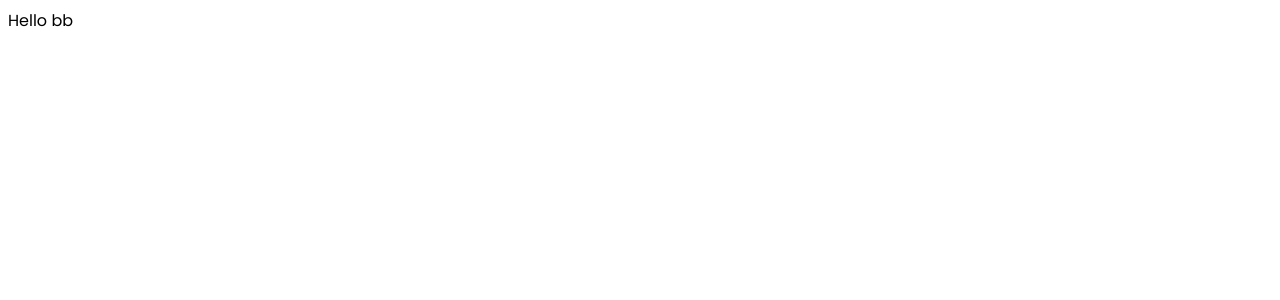
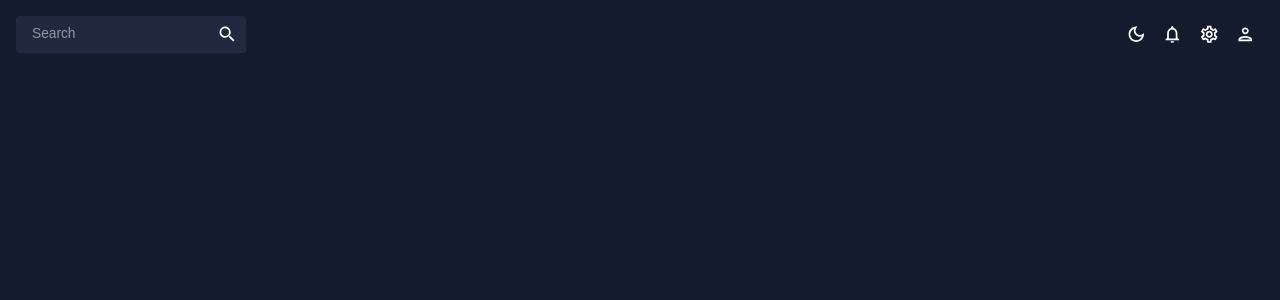
Before and after one commit to TomChaseParis/React--Admin-Dashboard, a React (Create React App) app: page / in a window 1280 px wide. Shown: the top 300 px of the page. Built offline with nearby package versions, Linux system fonts and the light colour scheme.

Commit message:
Topbar - global is done

```diff
--- a/src/App.js
+++ b/src/App.js
@@ -1,10 +1,22 @@
 import React from 'react';
+import { ColorModeContext, useMode } from './theme';
+import { CssBaseline, ThemeProvider } from '@mui/material';
+import Topbar from './scenes/global/Topbar';
+function App() {
 
-function App() {
+  const [theme, colorMode] = useMode();
+
   return (
-    <div className="App">
-      Hello bb
-    </div>
+    <ColorModeContext.Provider value={colorMode}>
+      <ThemeProvider theme={theme}>
+        <CssBaseline />
+      <div className="app">
+        <main className='content'>
+            <Topbar />
+        </main>
+      </div>
+      </ThemeProvider>
+    </ColorModeContext.Provider>
   );
 }
 
--- a/src/scenes/global/Topbar.jsx
+++ b/src/scenes/global/Topbar.jsx
@@ -1,8 +1,58 @@
-import React from 'react'
+import { Box, IconButton, useTheme } from "@mui/material";
+import { useContext } from "react";
+import { ColorModeContext, tokens } from "../../theme";
+import InputBase from "@mui/material/InputBase";
+import LightModeOutlinedIcon from "@mui/icons-material/LightModeOutlined";
+import DarkModeOutlinedIcon from "@mui/icons-material/DarkModeOutlined";
+import NotificationsOutlinedIcon from "@mui/icons-material/NotificationsOutlined";
+import SettingsOutlinedIcon from "@mui/icons-material/SettingsOutlined";
+import PersonOutlinedIcon from "@mui/icons-material/PersonOutlined";
+import SearchIcon from "@mui/icons-material/Search";
+
 
 const Topbar = () => {
+  const theme = useTheme()
+  const colors = tokens(theme.palette.mode)
+  const colorMode = useContext(ColorModeContext)
+
   return (
-    <div>Topbar</div>
+    <Box display="flex" justifyContent="space-between" p={2}>
+
+      {/* SEARCH BAR */}
+      <Box
+        display="flex"
+        backgroundColor={colors.primary[400]}
+        borderRadius="3px">
+          <InputBase sx={{ ml: 2, flex: 1 }} placeholder="Search" />
+          <IconButton type="button" sx={{ p: 1 }} >
+            <SearchIcon />
+          </IconButton>
+      </Box>
+
+      {/* ICONS */}
+      <Box display="flex">
+        <IconButton onClick={colorMode.toggleColorMode}>
+          {theme.palette.mode === 'dark' ? (
+            <DarkModeOutlinedIcon />
+          ) : (
+            <LightModeOutlinedIcon />
+          )}
+        </IconButton>
+
+        <IconButton>
+          <NotificationsOutlinedIcon />
+        </IconButton>
+
+        <IconButton>
+          <SettingsOutlinedIcon />
+        </IconButton>
+
+        <IconButton>
+          <PersonOutlinedIcon />
+        </IconButton>
+
+      </Box>
+    </Box>
   )
 }
 
--- a/src/theme.js
+++ b/src/theme.js
@@ -1,11 +1,214 @@
 import { createContext, useState, useMemo } from "react";
 import { createTheme } from "@mui/material/styles";
 
-// color design tokens
+// color design tokens export
+export const tokens = (mode) => ({
+  ...(mode === "dark"
+    ? {
+      grey: {
+        100: "#e0e0e0",
+        200: "#c2c2c2",
+        300: "#a3a3a3",
+        400: "#858585",
+        500: "#666666",
+        600: "#525252",
+        700: "#3d3d3d",
+        800: "#292929",
+        900: "#141414",
+      },
+      primary: {
+        100: "#d0d1d5",
+        200: "#a1a4ab",
+        300: "#727681",
+        400: "#1F2A40",
+        500: "#141b2d",
+        600: "#101624",
+        700: "#0c101b",
+        800: "#080b12",
+        900: "#040509",
+      },
+      greenAccent: {
+        100: "#dbf5ee",
+        200: "#b7ebde",
+        300: "#94e2cd",
+        400: "#70d8bd",
+        500: "#4cceac",
+        600: "#3da58a",
+        700: "#2e7c67",
+        800: "#1e5245",
+        900: "#0f2922",
+      },
+      redAccent: {
+        100: "#f8dcdb",
+        200: "#f1b9b7",
+        300: "#e99592",
+        400: "#e2726e",
+        500: "#db4f4a",
+        600: "#af3f3b",
+        700: "#832f2c",
+        800: "#58201e",
+        900: "#2c100f",
+      },
+      blueAccent: {
+        100: "#e1e2fe",
+        200: "#c3c6fd",
+        300: "#a4a9fc",
+        400: "#868dfb",
+        500: "#6870fa",
+        600: "#535ac8",
+        700: "#3e4396",
+        800: "#2a2d64",
+        900: "#151632",
+      },
+    }
+    : {
+      grey: {
+        100: "#141414",
+        200: "#292929",
+        300: "#3d3d3d",
+        400: "#525252",
+        500: "#666666",
+        600: "#858585",
+        700: "#a3a3a3",
+        800: "#c2c2c2",
+        900: "#e0e0e0",
+      },
+      primary: {
+        100: "#040509",
+        200: "#080b12",
+        300: "#0c101b",
+        400: "#f2f0f0", // manually changed
+        500: "#141b2d",
+        600: "#1F2A40",
+        700: "#727681",
+        800: "#a1a4ab",
+        900: "#d0d1d5",
+      },
+      greenAccent: {
+        100: "#0f2922",
+        200: "#1e5245",
+        300: "#2e7c67",
+        400: "#3da58a",
+        500: "#4cceac",
+        600: "#70d8bd",
+        700: "#94e2cd",
+        800: "#b7ebde",
+        900: "#dbf5ee",
+      },
+      redAccent: {
+        100: "#2c100f",
+        200: "#58201e",
+        300: "#832f2c",
+        400: "#af3f3b",
+        500: "#db4f4a",
+        600: "#e2726e",
+        700: "#e99592",
+        800: "#f1b9b7",
+        900: "#f8dcdb",
+      },
+      blueAccent: {
+        100: "#151632",
+        200: "#2a2d64",
+        300: "#3e4396",
+        400: "#535ac8",
+        500: "#6870fa",
+        600: "#868dfb",
+        700: "#a4a9fc",
+        800: "#c3c6fd",
+        900: "#e1e2fe",
+      },
+    }),
+});
 
+// mui theme settings
+export const themeSettings = (mode) => {
+  const colors = tokens(mode);
+  return {
+    palette: {
+      mode: mode,
+      ...(mode === "dark"
+        ? {
+          // palette values for dark mode
+          primary: {
+            main: colors.primary[500],
+          },
+          secondary: {
+            main: colors.greenAccent[500],
+          },
+          neutral: {
+            dark: colors.grey[700],
+            main: colors.grey[500],
+            light: colors.grey[100],
+          },
+          background: {
+            default: colors.primary[500],
+          },
+        }
+        : {
+          // palette values for light mode
+          primary: {
+            main: colors.primary[100],
+          },
+          secondary: {
+            main: colors.greenAccent[500],
+          },
+          neutral: {
+            dark: colors.grey[700],
+            main: colors.grey[500],
+            light: colors.grey[100],
+          },
+          background: {
+            default: "#fcfcfc",
+          },
+        }),
+    },
+    typography: {
+      fontFamily: ["Source Sans Pro", "sans-serif"].join(","),
+      fontSize: 12,
+      h1: {
+        fontFamily: ["Source Sans Pro", "sans-serif"].join(","),
+        fontSize: 40,
+      },
+      h2: {
+        fontFamily: ["Source Sans Pro", "sans-serif"].join(","),
+        fontSize: 32,
+      },
+      h3: {
+        fontFamily: ["Source Sans Pro", "sans-serif"].join(","),
+        fontSize: 24,
+      },
+      h4: {
+        fontFamily: ["Source Sans Pro", "sans-serif"].join(","),
+        fontSize: 20,
+      },
+      h5: {
+        fontFamily: ["Source Sans Pro", "sans-serif"].join(","),
+        fontSize: 16,
+      },
+      h6: {
+        fontFamily: ["Source Sans Pro", "sans-serif"].join(","),
+        fontSize: 14,
+      },
+    },
+  };
+};
 
+// context for color mode
+export const ColorModeContext = createContext({
+  toggleColorMode: () => { },
+});
 
-#141b2@@d
-#4cceac
-#db4f4a
-#6870fa
+export const useMode = () => {
+  const [mode, setMode] = useState("dark");
+
+  const colorMode = useMemo(
+    () => ({
+      toggleColorMode: () =>
+        setMode((prev) => (prev === "light" ? "dark" : "light")),
+    }),
+    []
+  );
+
+  const theme = useMemo(() => createTheme(themeSettings(mode)), [mode]);
+  return [theme, colorMode];
+};
```
